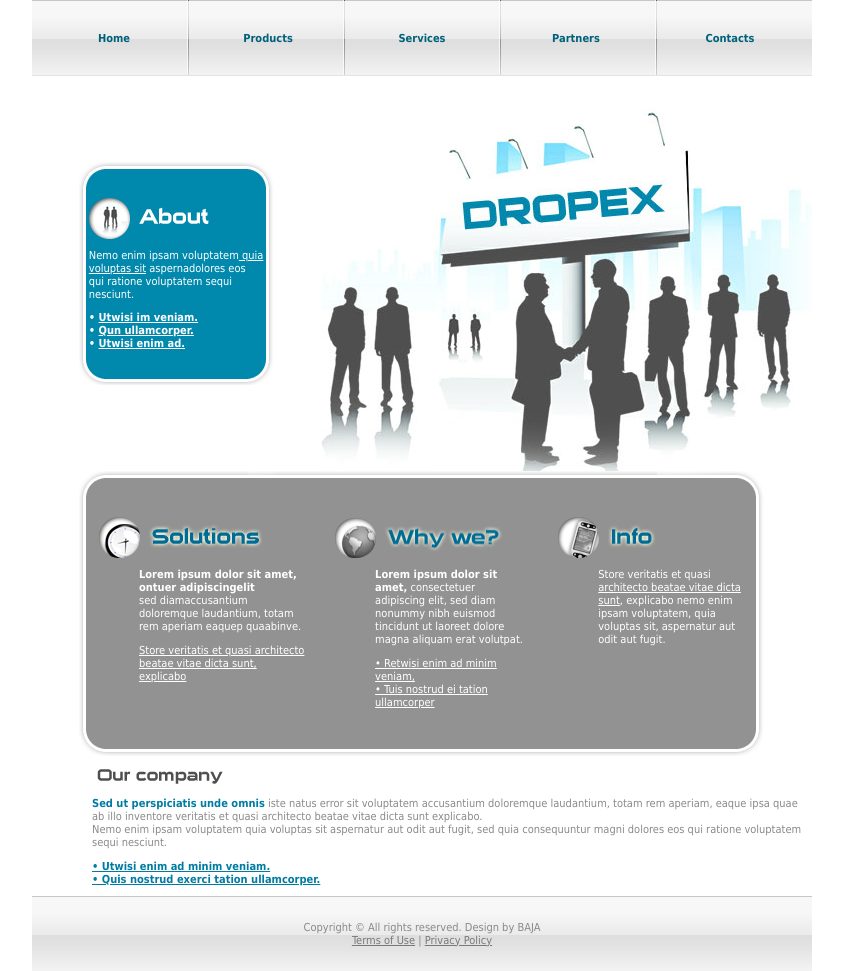
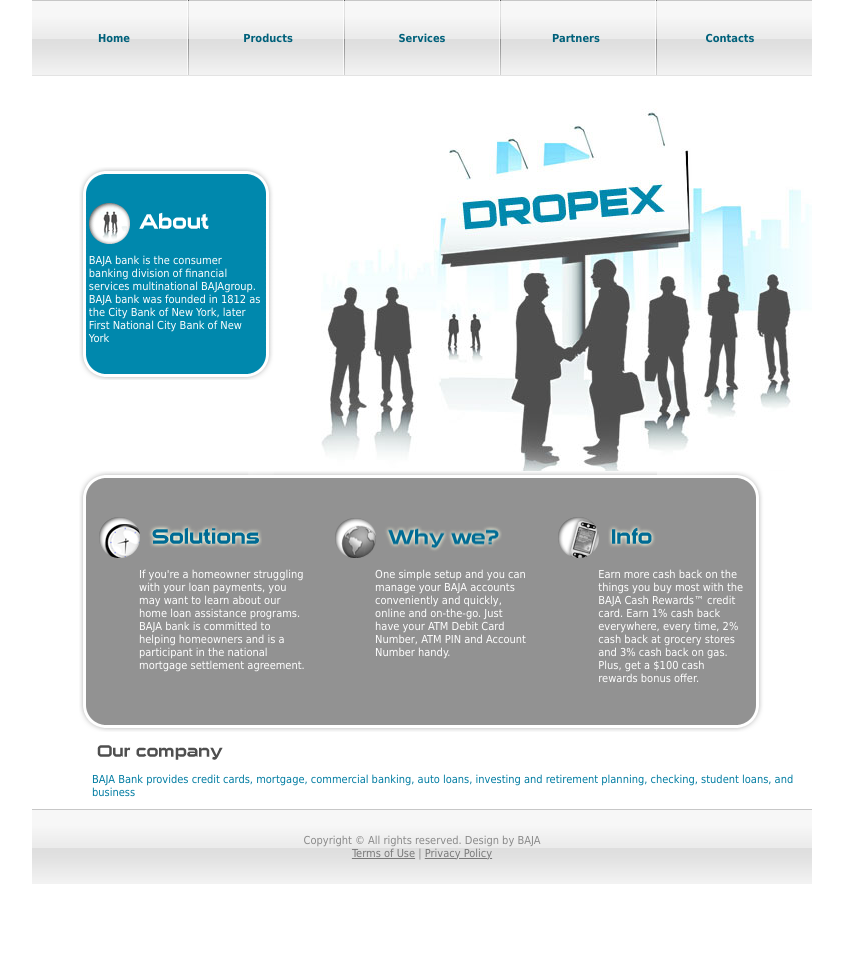
Before and after one commit to stuycs-softdev-fall-2013/proj3-6-BAJA, a Python web app: template sites/bank/templates/home.html in a window 1280 px wide. Shown: the whole page, without its empty margins (218-1061 px from the left). After the commit the page ends 884 px from the top, so only its background shows below. Run offline with Jinja, Linux system fonts and the light colour scheme; the template is opened without the code that fills it, so the values that code supplies are empty.

Commit message:
Englishify bank site

```diff
--- a/sites/bank/templates/home.html
+++ b/sites/bank/templates/home.html
@@ -34,12 +34,7 @@
                     <td><img src="../images/index_09.gif" width="120" height="41" alt=""></td>
                   </tr>
                   <tr>
-                    <td class="white-text">Nemo enim ipsam voluptatem<a href="#" class="white-link-underline"> quia voluptas sit</a> aspernadolores eos qui ratione voluptatem sequi nesciunt.</td>
-                  </tr>
-                  <tr>
-                    <td><strong class="white-text">•   </strong><a href="#" class="white-link-underline"><strong>Utwisi im veniam. </strong></a><strong class="white-text"><br>
-  •   </strong><a href="#" class="white-link-underline"><strong>Qun ullamcorper.</strong></a><strong class="white-text"><br>
-  •   </strong><a href="#" class="white-link-underline"><strong>Utwisi enim ad.</strong></a></td>
+                    <td class="white-text">BAJA bank is the consumer banking division of financial services multinational BAJAgroup. BAJA bank was founded in 1812 as the City Bank of New York, later First National City Bank of New York</td>
                   </tr>
                 </table></td>
               </tr>
@@ -70,9 +65,7 @@
                     <td><img src="../images/index_17.gif" width="163" height="41" alt=""></td>
                   </tr>
                   <tr>
-                    <td style="padding: 0px 0px 0px 40px"><p class="white-text"><strong>Lorem ipsum dolor sit amet, ontuer adipiscingelit</strong><br>
-                      sed diamaccusantium doloremque laudantium, totam rem aperiam eaquep quaabinve.</p>
-                      <p class="white-text"><a href="#" class="white-link-underline">Store veritatis et quasi architecto beatae vitae dicta sunt, explicabo </a></p></td>
+                    <td style="padding: 0px 0px 0px 40px"><p class="white-text"> If you're a homeowner struggling with your loan payments, you may want to learn about our home loan assistance programs. BAJA bank is committed to helping homeowners and is a participant in the national mortgage settlement agreement.</p></td>
                   </tr>
                 </table></td>
                 <td width="33%" valign="top"><table width="100%" border="0" cellspacing="10" cellpadding="0">
@@ -80,9 +73,7 @@
                     <td><img src="../images/index_19.gif" width="167" height="41" alt=""></td>
                   </tr>
                   <tr>
-                    <td  style="padding: 0px 0px 0px 40px"><p class="white-text"><strong>Lorem ipsum dolor sit amet,</strong> consectetuer adipiscing elit, sed diam nonummy nibh euismod tincidunt ut laoreet dolore magna aliquam erat volutpat. </p>
-                      <p class="white-text"><a href="#" class="white-link-underline">• Retwisi enim ad minim veniam, <br>
-                        • Tuis nostrud ei tation ullamcorper</a></p></td>
+                    <td  style="padding: 0px 0px 0px 40px"><p class="white-text">One simple setup and you can manage your BAJA accounts conveniently and quickly, online and on-the-go. Just have your ATM Debit Card Number, ATM PIN and Account Number handy.</p></td>
                   </tr>
                 </table></td>
                 <td width="32%" valign="top"><table width="100%" border="0" cellspacing="10" cellpadding="0">
@@ -90,7 +81,7 @@
                     <td><img src="../images/index_21.gif" width="98" height="41" alt=""></td>
                   </tr>
                   <tr>
-                    <td  style="padding: 0px 0px 0px 40px" class="white-text">Store veritatis et quasi <a href="#" class="white-link-underline">architecto beatae vitae dicta sunt</a>, explicabo nemo enim ipsam voluptatem, quia voluptas sit, aspernatur aut odit aut fugit.</td>
+                    <td  style="padding: 0px 0px 0px 40px" class="white-text">Earn more cash back on the things you buy most with the BAJA Cash Rewards™ credit card. Earn 1% cash back everywhere, every time, 2% cash back at grocery stores and 3% cash back on gas. Plus, get a $100 cash rewards bonus offer.</td>
                   </tr>
                 </table></td>
               </tr>
@@ -107,10 +98,7 @@
             <td><img src="../images/index_29.gif" width="133" height="21" alt=""></td>
           </tr>
           <tr>
-            <td><p><span class="blye-text-regular"><strong>Sed ut perspiciatis unde omnis</strong></span> iste natus error sit voluptatem accusantium doloremque laudantium, totam rem aperiam, eaque ipsa quae ab illo inventore veritatis et quasi architecto beatae vitae dicta sunt explicabo.<br>
-              Nemo enim ipsam voluptatem quia voluptas sit aspernatur aut odit aut fugit, sed quia consequuntur magni dolores eos qui ratione voluptatem sequi nesciunt.</p>
-              <p><a href="#" class="blye-text-underline"><strong>•   Utwisi enim ad minim veniam. <br>
-                •   Quis nostrud exerci tation ullamcorper.</strong></a></p></td>
+            <td><p><span class="blye-text-regular">BAJA Bank provides credit cards, mortgage, commercial banking, auto loans, investing and retirement planning, checking, student loans, and business</td>
           </tr>
         </table></td>
       </tr>
```
Also changed, not shown: 1 other file.
